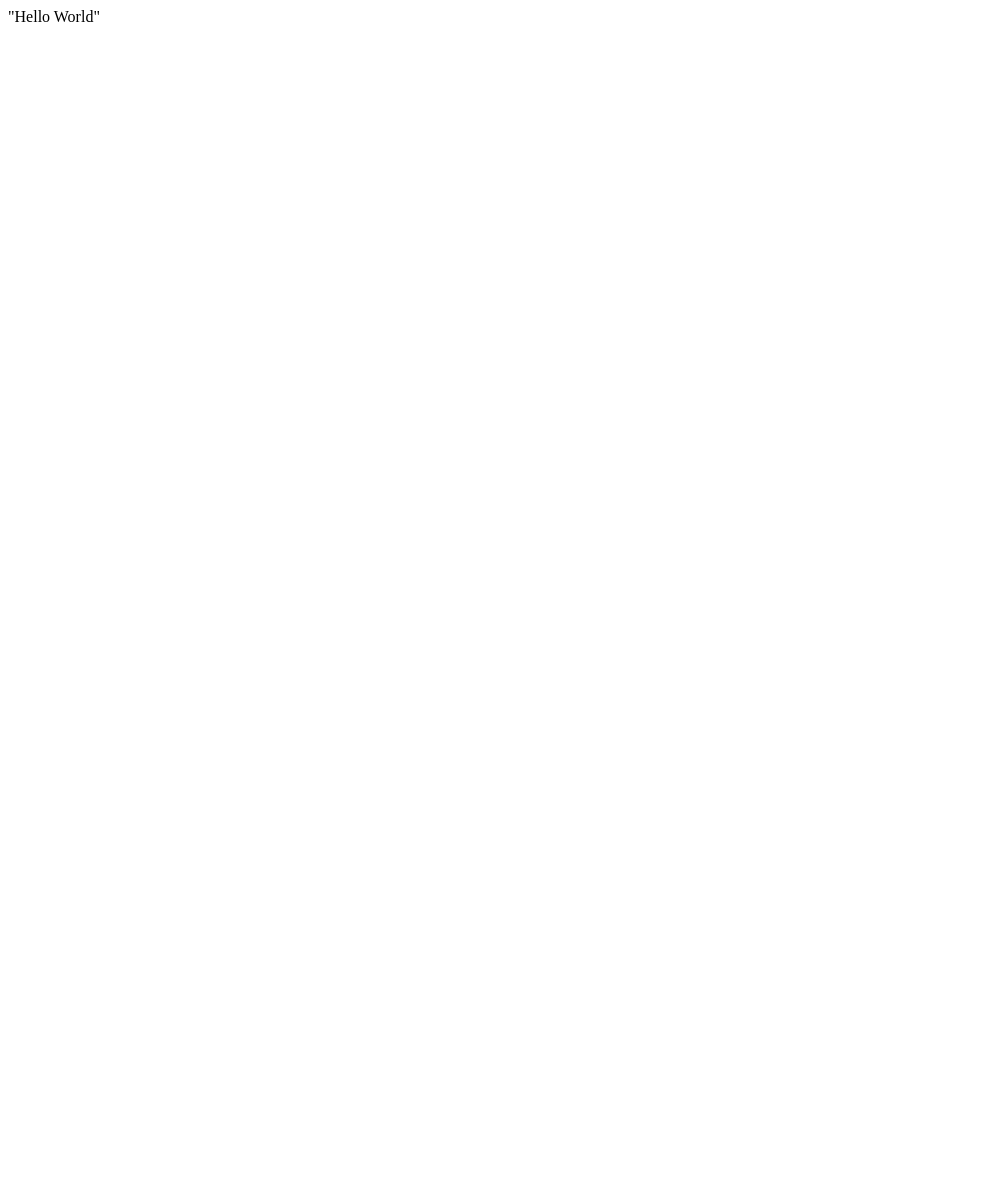
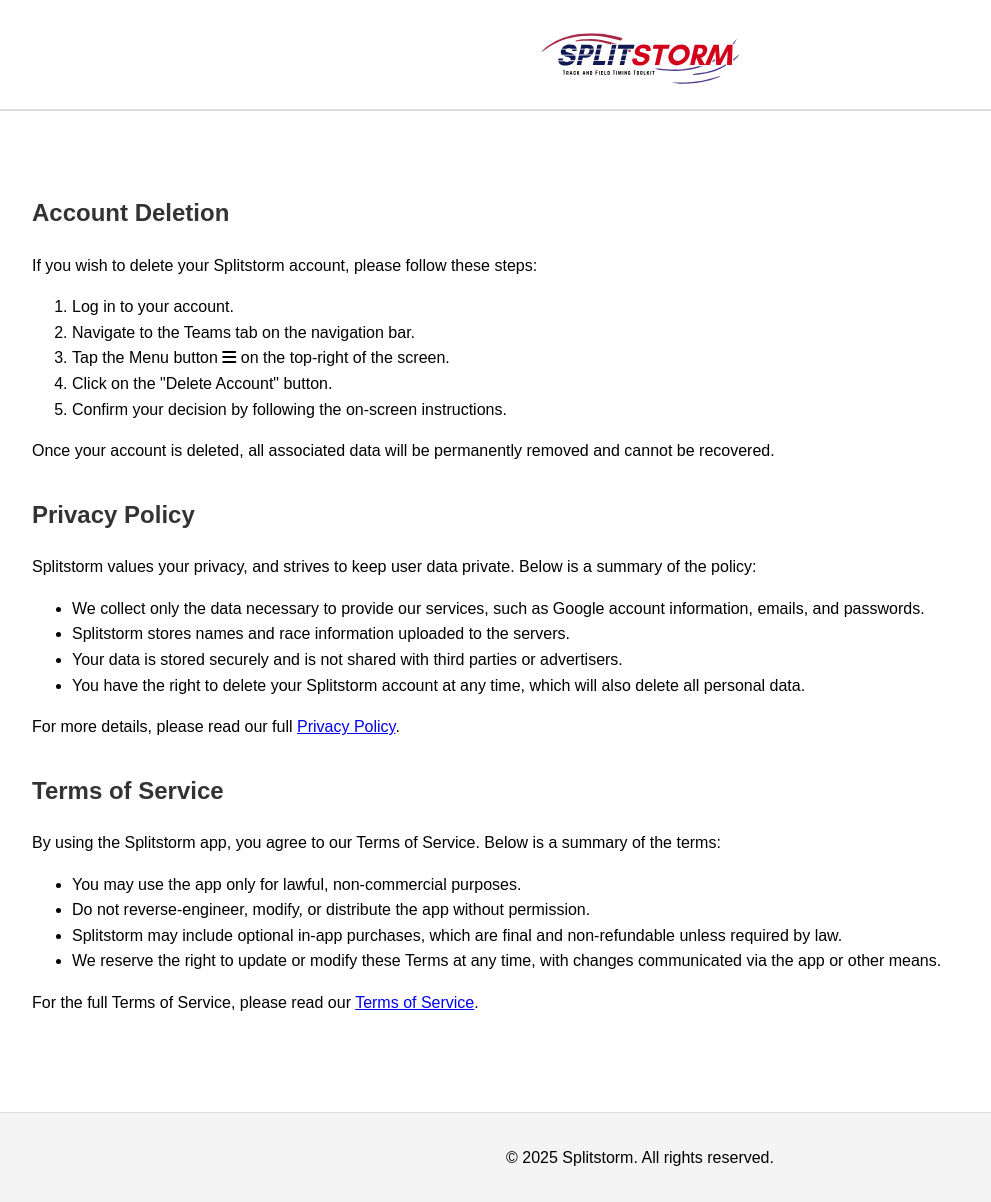
Before and after one commit to notspyral/notspyral.github.io, a plain HTML site: page index.html in a window 1280 px wide. Shown: the whole page, without its empty margins (0-991 px from the left). Before the commit the page ends 800 px from the top, so only its background shows below. Drawn offline with Linux system fonts and the light colour scheme.

Commit message:
4/5/2025

```diff
--- a/index.html
+++ b/index.html
@@ -1 +1,101 @@
-"Hello World"
+<!DOCTYPE html>
+<html lang="en">
+<head>
+    <meta charset="UTF-8">
+    <meta name="viewport" content="width=device-width, initial-scale=1.0">
+    <title>Splitstorm - Account Deletion & Privacy Policy</title>
+    <style>
+        body {
+            font-family: Arial, sans-serif;
+            line-height: 1.6;
+            margin: 0;
+            padding: 0;
+            display: flex;
+            flex-direction: column;
+            min-height: 100vh; /* Ensure the body takes up the full viewport height */
+        }
+        header {
+            background: #ffffff;
+            color: rgb(0, 0, 0);
+            padding: 1rem 0; /* Add padding to create space above and below the SVG */
+            text-align: center;
+        }
+        header img {
+            width: 200px; /* Increase the size of the SVG */
+            height: auto;
+        }
+        .divider {
+            border-top: 2px solid #dddddd; /* Adjust color if needed */
+            margin: 1rem auto; /* Center the divider */
+            width: 100%; /* Adjust width as needed */
+        }
+        main {
+            padding: 2rem;
+            flex: 1; /* Allow the main content to grow and take up available space */
+        }
+        section {
+            margin-bottom: 2rem;
+        }
+        h1, h2 {
+            color: #333;
+        }
+        footer {
+            background: #f4f4f4;
+            text-align: center;
+            padding: 1rem 0;
+            margin-top: 2rem;
+            border-top: 1px solid #ddd;
+        }
+    </style>
+    <!-- Add this in the <head> section to include Font Awesome -->
+    <link rel="stylesheet" href="https://cdnjs.cloudflare.com/ajax/libs/font-awesome/6.0.0-beta3/css/all.min.css">
+</head>
+<body>
+    <header>
+        <!-- Replace text with SVG logo -->
+        <padding-top: 1rem;></p>
+        <img src="assets/SPLITSTORM.svg" alt="Splitstorm Logo" aria-label="Splitstorm Logo">
+        <!-- Divider under the header -->
+        <div class="divider"></div>
+    </header>
+    <main>
+        <section id="account-deletion">
+            <h2>Account Deletion</h2>
+            <p>If you wish to delete your Splitstorm account, please follow these steps:</p>
+            <ol>
+                <li>Log in to your account.</li>
+                <li>Navigate to the Teams tab on the navigation bar.</li>
+                <li>Tap the Menu button <i class="fas fa-bars"></i> on the top-right of the screen.</li>
+                <li>Click on the "Delete Account" button.</li>
+                <li>Confirm your decision by following the on-screen instructions.</li>
+            </ol>
+            <p>Once your account is deleted, all associated data will be permanently removed and cannot be recovered.</p>
+        </section>
+        <section id="privacy-policy">
+            <h2>Privacy Policy</h2>
+            <p>Splitstorm values your privacy, and strives to keep user data private. Below is a summary of the policy:</p>
+            <ul>
+                <li>We collect only the data necessary to provide our services, such as Google account information, emails, and passwords.</li>
+                <li>Splitstorm stores names and race information uploaded to the servers.</li>
+                <li>Your data is stored securely and is not shared with third parties or advertisers.</li>
+                <li>You have the right to delete your Splitstorm account at any time, which will also delete all personal data.</li>
+            </ul>
+            <p>For more details, please read our full <a href="privacy-policy.html">Privacy Policy</a>.</p>
+        </section>
+        <section id="terms-of-service">
+            <h2>Terms of Service</h2>
+            <p>By using the Splitstorm app, you agree to our Terms of Service. Below is a summary of the terms:</p>
+            <ul>
+                <li>You may use the app only for lawful, non-commercial purposes.</li>
+                <li>Do not reverse-engineer, modify, or distribute the app without permission.</li>
+                <li>Splitstorm may include optional in-app purchases, which are final and non-refundable unless required by law.</li>
+                <li>We reserve the right to update or modify these Terms at any time, with changes communicated via the app or other means.</li>
+            </ul>
+            <p>For the full Terms of Service, please read our <a href="terms-of-service.html">Terms of Service</a>.</p>
+        </section>
+    </main>
+    <footer>
+        <p>&copy; 2025 Splitstorm. All rights reserved.</p>
+    </footer>
+</body>
+</html>
```
Also changed, not shown: privacy-policy.html (added, +90 -0 lines), terms-of-service.html (added, +90 -0 lines), assets/SPLITSTORM.svg (added).
